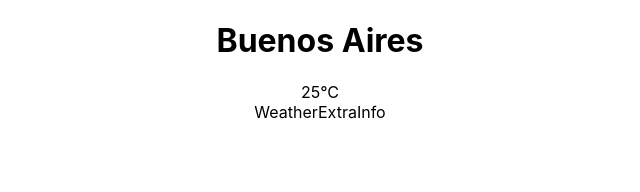
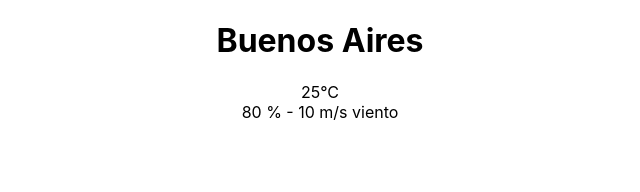
Before and after one commit to Apfol/ReactJS, a React (Create React App) app in the folder weather-app/: page / in a window 1280 px wide. Shown: the top 192 px of the page, without its empty margins (320-960 px from the left). Built offline with nearby package versions, Linux system fonts and the light colour scheme.

Commit message:
Uso de string template

```diff
--- a/weather-app/src/components/WeatherData.js
+++ b/weather-app/src/components/WeatherData.js
@@ -5,8 +5,8 @@ import WeatherTemperature from './WeatherTemperature';
 const WeatherData = () => {
     return (
         <div>
-            <WeatherTemperature/>
-            <WeatherExtraInfo/>
+            <WeatherTemperature />
+            <WeatherExtraInfo humidity={80} wind={"10 m/s"}/>
         </div>
     );
 };
--- a/weather-app/src/components/WeatherExtraInfo.js
+++ b/weather-app/src/components/WeatherExtraInfo.js
@@ -1,9 +1,10 @@
 import React from 'react';
 
-const WeatherExtraInfo = () => {
+const WeatherExtraInfo = (props) => {
     return (
         <div>
-            WeatherExtraInfo
+            <span>{`${props.humidity} % - `}</span>
+            <span>{`${props.wind} viento`}</span>
         </div>
     );
 };
```
